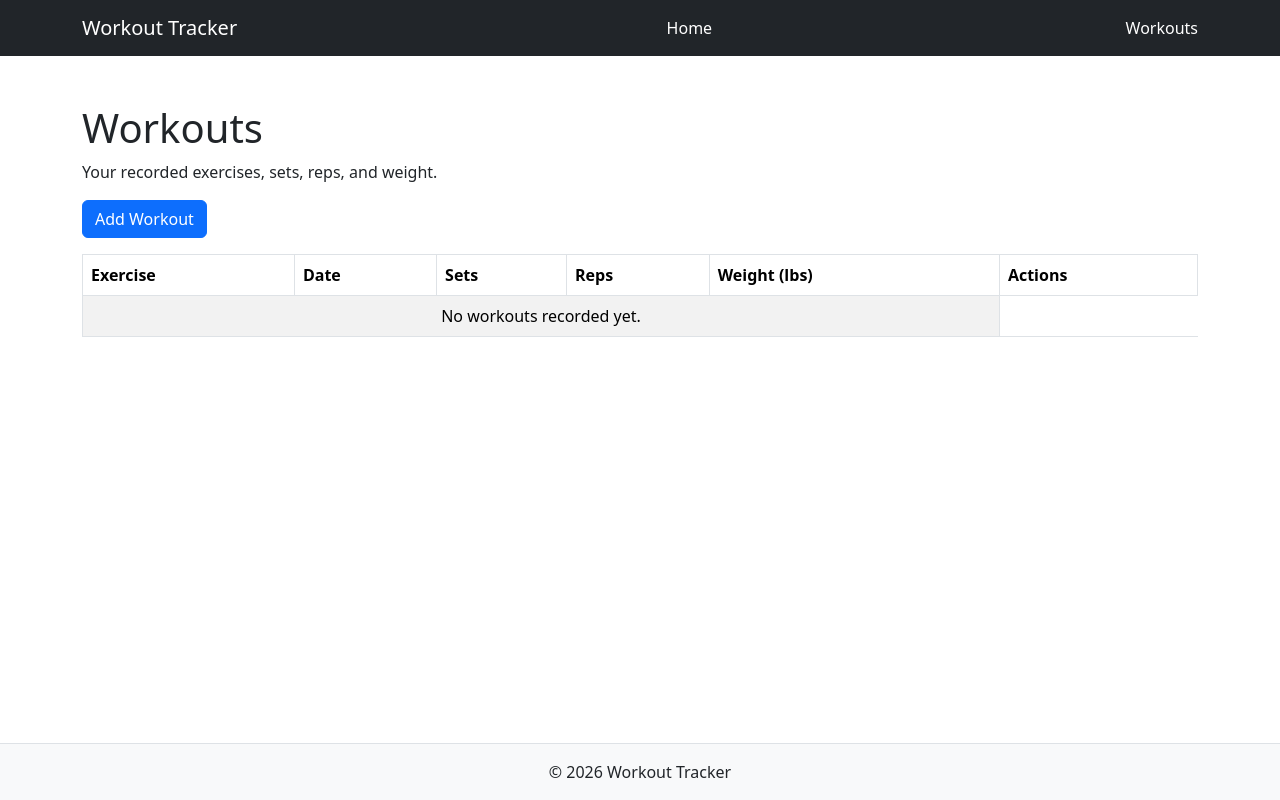
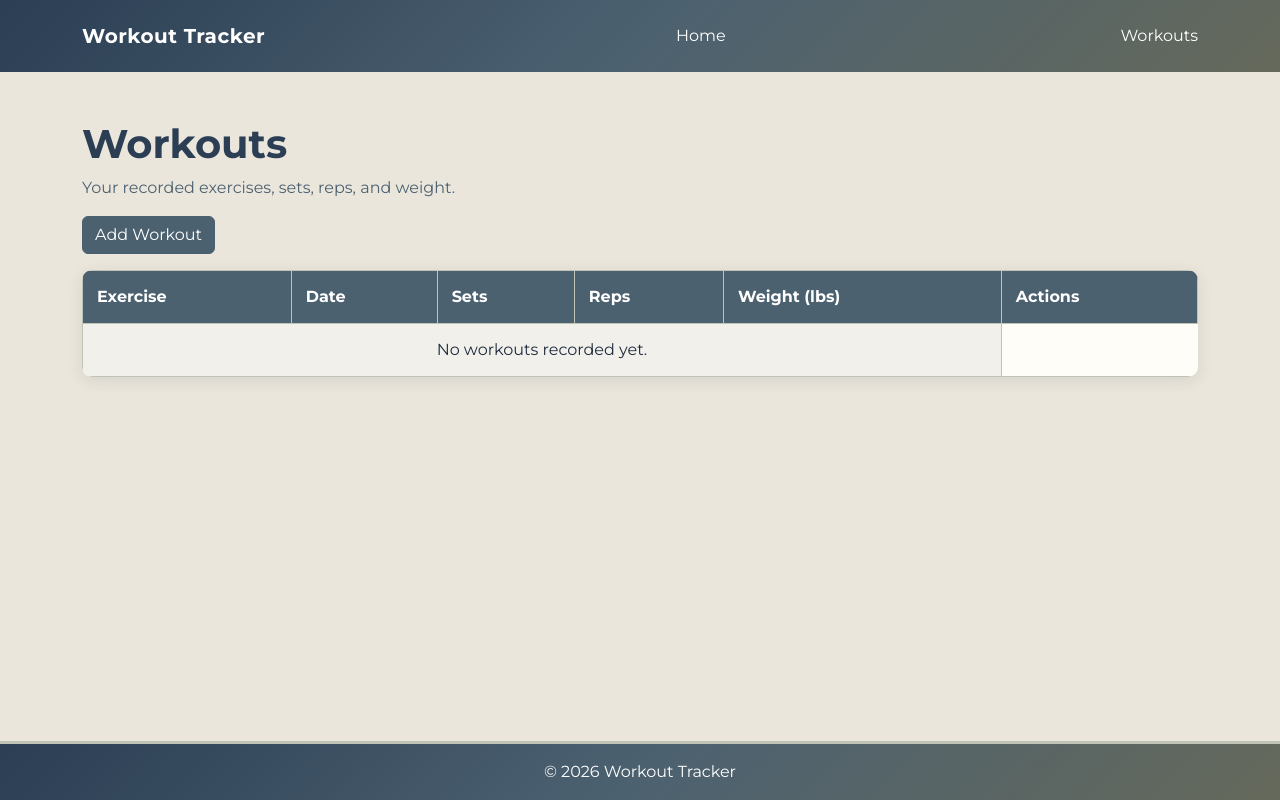
Before and after one commit to marcushuezo/Assignment-3---CRUD-Operation, a Node server app: page /workouts in a window 1280 px wide. Run offline with Node 20, Linux system fonts and the light colour scheme; data that the repository does not hold is empty; some libraries are stand-ins or nearby versions.

Commit message:
Worked on the style sheet with my Assignment 2 colours and font, changed the edit lookups, and added a delete button.

```diff
--- /dev/null
+++ b/public/Content/app.css
@@ -0,0 +1,127 @@
+/* Custom Workout Tracker styling using the portfolio colour theme. */
+
+body {
+    font-family: 'Montserrat', sans-serif;
+    background-color: #EBE6DC;
+    color: #2B3E54;
+}
+
+/* Shared navigation */
+.site-nav {
+    background: linear-gradient(135deg, #2B3E54, #4C6170, #65695B);
+    padding: 16px 0;
+}
+
+.site-nav .navbar-brand {
+    font-weight: bold;
+    letter-spacing: 0.5px;
+}
+
+.site-nav .nav-link:hover {
+    text-decoration: underline;
+}
+
+/* Page headings */
+main h1 {
+    color: #2B3E54;
+    font-weight: bold;
+}
+
+main p {
+    color: #4C6170;
+}
+
+/* Home page introduction */
+.home-intro {
+    background-color: #FFFDF8;
+    border-left: 6px solid #65695B;
+    border-radius: 12px;
+    box-shadow: 0 4px 15px rgba(31, 45, 61, 0.1);
+}
+
+/* Main action buttons */
+.btn.btn-primary {
+    background-color: #4C6170;
+    border-color: #4C6170;
+    color: white;
+}
+
+.btn.btn-primary:hover,
+.btn.btn-primary:focus,
+.btn.btn-primary:active {
+    background-color: #2B3E54;
+    border-color: #2B3E54;
+    color: white;
+}
+
+.btn.btn-primary:focus {
+    box-shadow: 0 0 0 3px rgba(76, 97, 112, 0.25);
+}
+
+/* Edit buttons */
+.btn.btn-warning {
+    background-color: #C0C4B7;
+    border-color: #C0C4B7;
+    color: #142030;
+}
+
+.btn.btn-warning:hover,
+.btn.btn-warning:focus,
+.btn.btn-warning:active {
+    background-color: #8A9EAB;
+    border-color: #8A9EAB;
+    color: #142030;
+}
+
+/* Workout table */
+.table-responsive {
+    background-color: #FFFDF8;
+    border-radius: 10px;
+    box-shadow: 0 4px 15px rgba(31, 45, 61, 0.1);
+}
+
+.table {
+    margin-bottom: 0;
+    border-color: #C0C4B7;
+}
+
+.table thead th {
+    background-color: #4C6170;
+    color: white;
+    padding: 14px;
+}
+
+.table tbody td {
+    background-color: #FFFDF8;
+    color: #1F2D3D;
+    padding: 14px;
+    vertical-align: middle;
+}
+
+/* Add and Edit form fields */
+.form-label {
+    color: #2B3E54;
+    font-weight: bold;
+}
+
+.form-control {
+    background-color: #FFFDF8;
+    border-color: #C0C4B7;
+    border-radius: 8px;
+    color: #1F2D3D;
+    padding: 10px;
+}
+
+.form-control:focus {
+    background-color: #FFFDF8;
+    border-color: #8A9EAB;
+    color: #1F2D3D;
+    box-shadow: 0 0 0 3px rgba(76, 97, 112, 0.2);
+}
+
+/* Shared footer */
+.site-footer {
+    background: linear-gradient(135deg, #2B3E54, #4C6170, #65695B);
+    color: white;
+    border-top: 3px solid #C0C4B7;
+}
--- a/routes/workout.js
+++ b/routes/workout.js
@@ -37,10 +37,12 @@ router.post('/add', async function(req, res, next) {
         next(err);
     }
 });
-// Find the selected workout and display the Edit form.
 router.get('/edit/:id', async function(req, res, next) {
     try {
-        let workout = await Workout.findById(req.params.id);
+        let Workoutlist = await Workout.find({
+            _id: req.params.id
+    });
+let workout = Workoutlist[0];
 
         if (!workout) {
             return res.status(404).send('Workout not found');
@@ -76,4 +78,18 @@ router.post('/edit/:id', async function(req, res, next) {
         next(err);
     }
 });
+router.post('/delete/:id', async function(req, res, next) {
+    try {
+        let result = await Workout.deleteOne({
+            _id: req.params.id
+        });
+        if (result.deletedCount === 0) {
+            return res.status(404).send('Workout not found');
+        }
+        res.redirect('/workouts');
+    }
+    catch (err) {
+        next(err);
+    }
+});
 module.exports = router;
--- a/views/index.ejs
+++ b/views/index.ejs
@@ -2,7 +2,7 @@
 <%- include('partials/main_nav') %>
 
 <main class="container py-5">
-    <div class="bg-light rounded p-4 p-md-5">
+    <div class="home-intro p-4 p-md-5">
         <h1 class="display-5 fw-bold"><%= title %></h1>
 
         <p class="lead">
--- a/views/partials/footer.ejs
+++ b/views/partials/footer.ejs
@@ -1,4 +1,4 @@
-<footer class="bg-light border-top text-center py-3 mt-auto">
+<footer class="site-footer text-center py-3 mt-auto">
     <p class="mb-0">&copy; 2026 Workout Tracker</p>
 </footer>
 
--- a/views/partials/header.ejs
+++ b/views/partials/header.ejs
@@ -4,7 +4,11 @@
     <meta charset="UTF-8">
     <meta name="viewport" content="width=device-width, initial-scale=1.0">
     <title><%= title %></title>
+    <link rel="preconnect" href="https://fonts.googleapis.com">
+    <link rel="preconnect" href="https://fonts.gstatic.com" crossorigin>
+    <link href="https://fonts.googleapis.com/css2?family=Montserrat:wght@400;500;600;700&display=swap" rel="stylesheet">
 
     <link rel="stylesheet" href="/bootstrap/css/bootstrap.min.css">
+    <link rel="stylesheet" href="/Content/app.css">
 </head>
 <body class="d-flex flex-column min-vh-100">
--- a/views/partials/main_nav.ejs
+++ b/views/partials/main_nav.ejs
@@ -1,4 +1,4 @@
-<nav class="navbar navbar-dark bg-dark">
+<nav class="navbar navbar-dark site-nav">
     <div class="container">
         <a class="navbar-brand" href="/">Workout Tracker</a>
         <a class="nav-link text-white" href="/">Home</a>
--- a/views/workouts/list.ejs
+++ b/views/workouts/list.ejs
@@ -38,7 +38,17 @@
                         <td><%= Workoutlist[count].weight %></td>
                         <td>
                             <a href="/workouts/edit/<%= Workoutlist[count]._id %>"
-                                class="btn btn-warning btn-sm">Edit</a>
+                               class="btn btn-warning btn-sm">
+                                Edit
+                            </a>
+                            <form action="/workouts/delete/<%= Workoutlist[count]._id %>"
+                                  method="post"
+                                  class="d-inline"
+                                  onsubmit="return confirm('Are you sure you want to delete this workout?');">
+                                <button type="submit" class="btn btn-danger btn-sm">
+                                    Delete
+                                </button>
+                            </form>
                         </td>
                     </tr>
                 <% } %>
```
